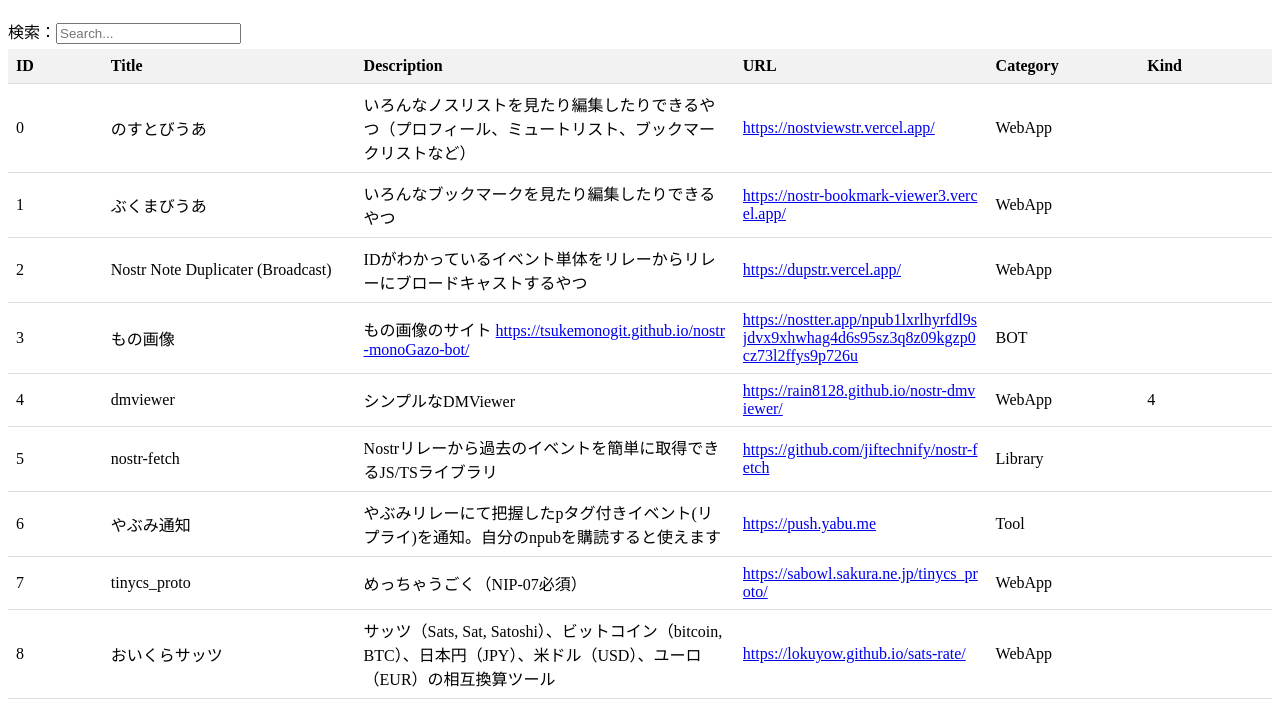
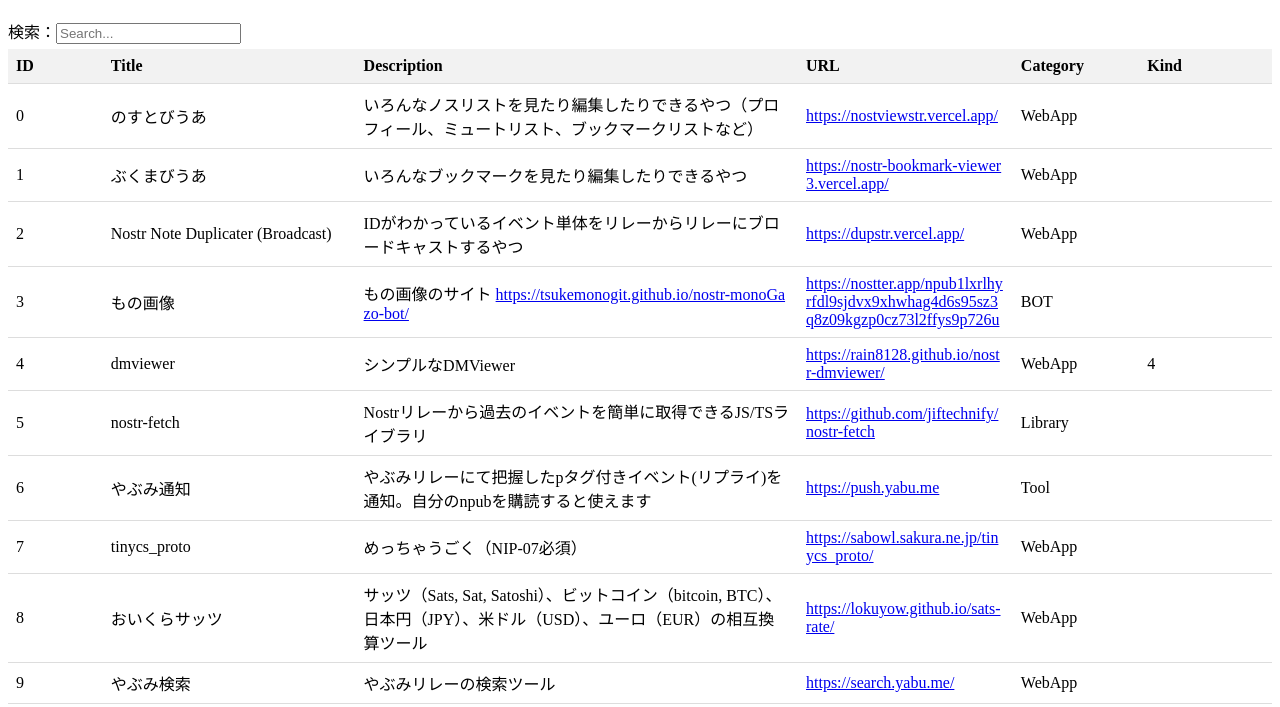
Before and after one commit to TsukemonoGit/nostr-iroiro-bot, a website: page index.html in a window 1280 px wide. Shown: the part 61-768 px from the top of the page. Drawn offline with Linux system fonts and the light colour scheme.

Commit message:
add data

```diff
--- a/index.html
+++ b/index.html
@@ -47,19 +47,19 @@
 
     td:nth-child(3),
     th:nth-child(3) {
-      width: 30%;
+      width: 35%;
       /* Description列 */
     }
 
     td:nth-child(4),
     th:nth-child(4) {
-      width: 20%;
+      width: 17%;
       /* URL列 */
     }
 
     td:nth-child(5),
     th:nth-child(5) {
-      width: 12%;
+      width: 10%;
       /* Category列 */
     }
 
```
